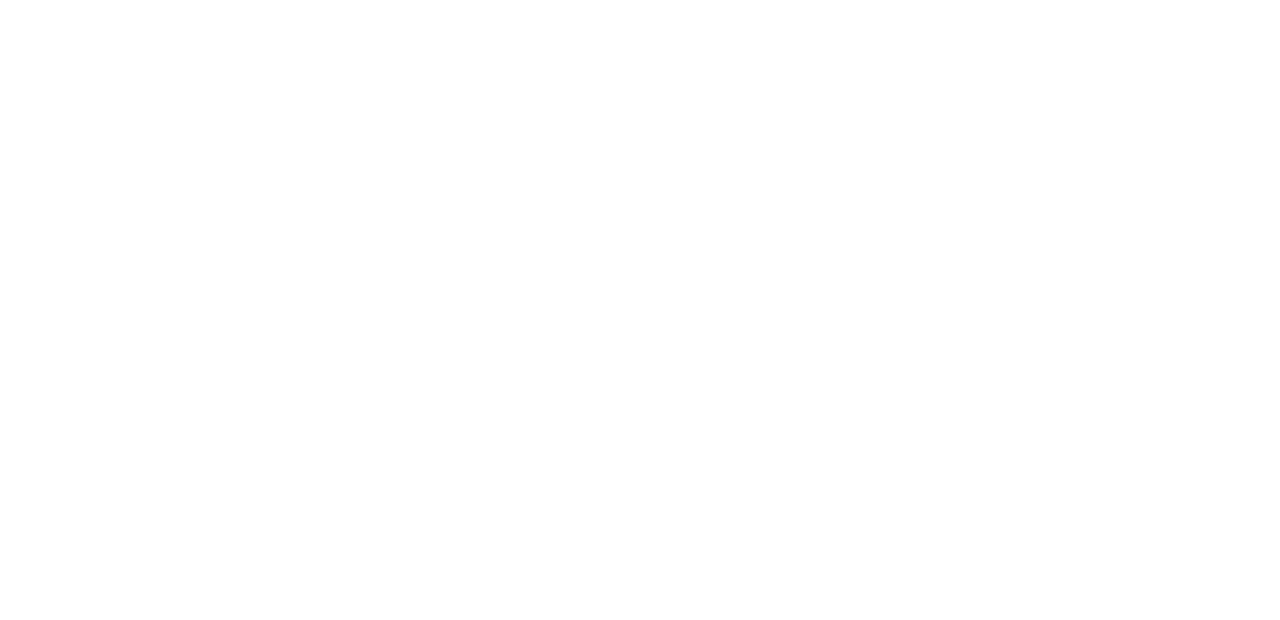
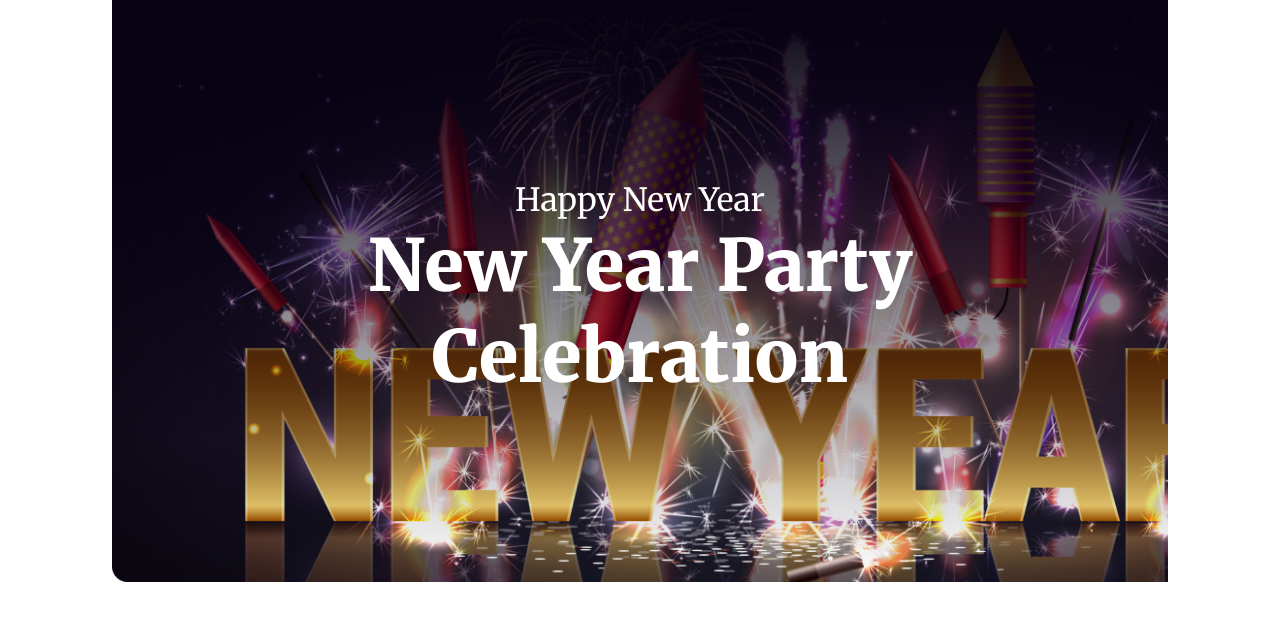
Before and after one commit to nipun-info/assignment-one, a plain HTML site: page index.html in a window 1280 px wide. Drawn offline with Linux system fonts and the light colour scheme.

Commit message:
added banner section

```diff
--- a/css/styles.css
+++ b/css/styles.css
@@ -0,0 +1,36 @@
+/* google font */
+@import url('https://fonts.googleapis.com/css2?family=Inter:wght@300;400;500;700&family=Merriweather:wght@400;700;900&display=swap');
+
+* {
+    margin: 0;
+    padding: 0;
+    font-family: 'Inter', sans-serif;
+    /* font-family: 'Merriweather', serif; */
+}
+
+.container {
+    width: 82.5%;
+    max-width: 1320;
+    margin: 0 auto;
+}
+
+.banner {
+    background: linear-gradient(180deg, #070211 0%, rgba(7, 2, 17, 0.00) 100%), url("../images/Banner\ Image.png");
+    background-size: cover;
+    padding: 180px 0;
+    text-align: center;
+}
+
+.banner span {
+    color: #fff;
+    font-size: 32px;
+    font-family: 'Merriweather', serif;
+    font-weight: 400;
+}
+
+.banner h1 {
+    color: #fff;
+    font-size: 72px;
+    font-family: 'Merriweather', serif;
+    font-weight: 900;
+}
--- a/index.html
+++ b/index.html
@@ -10,7 +10,14 @@
 </head>
 
 <body>
-
+    <header>
+        <div class="container">
+            <div class="banner">
+                <span>Happy New Year</span>
+                <h1>New Year Party <br> Celebration</h1>
+            </div>
+        </div>
+    </header>
 </body>
 
 </html>
```
